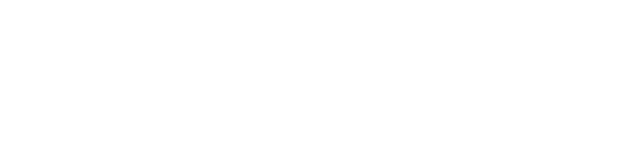
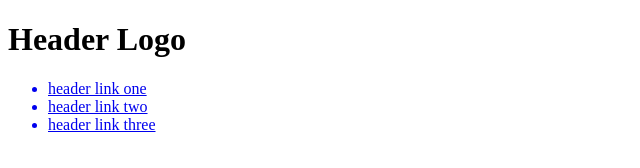
Before and after one commit to dt-dt-dt/odin-landing, a plain HTML site: page index.html in a window 1280 px wide. Shown: the whole page, without its empty margins (0-640 px from the left). Drawn offline with Linux system fonts and the light colour scheme.

Commit message:
added nav links in header

```diff
--- a/index.html
+++ b/index.html
@@ -7,6 +7,13 @@
     <title>Odin Landing Page</title>
 </head>
 <body>
-
+    <header>
+        <h1>Header Logo</h1>
+        <ul class="nav">
+            <a href="#"><li>header link one</li></a>
+            <a href="#"><li>header link two</li></a>
+            <a href="#"><li>header link three</li></a>
+        </ul>
+    </header>
 </body>
 </html>
```
